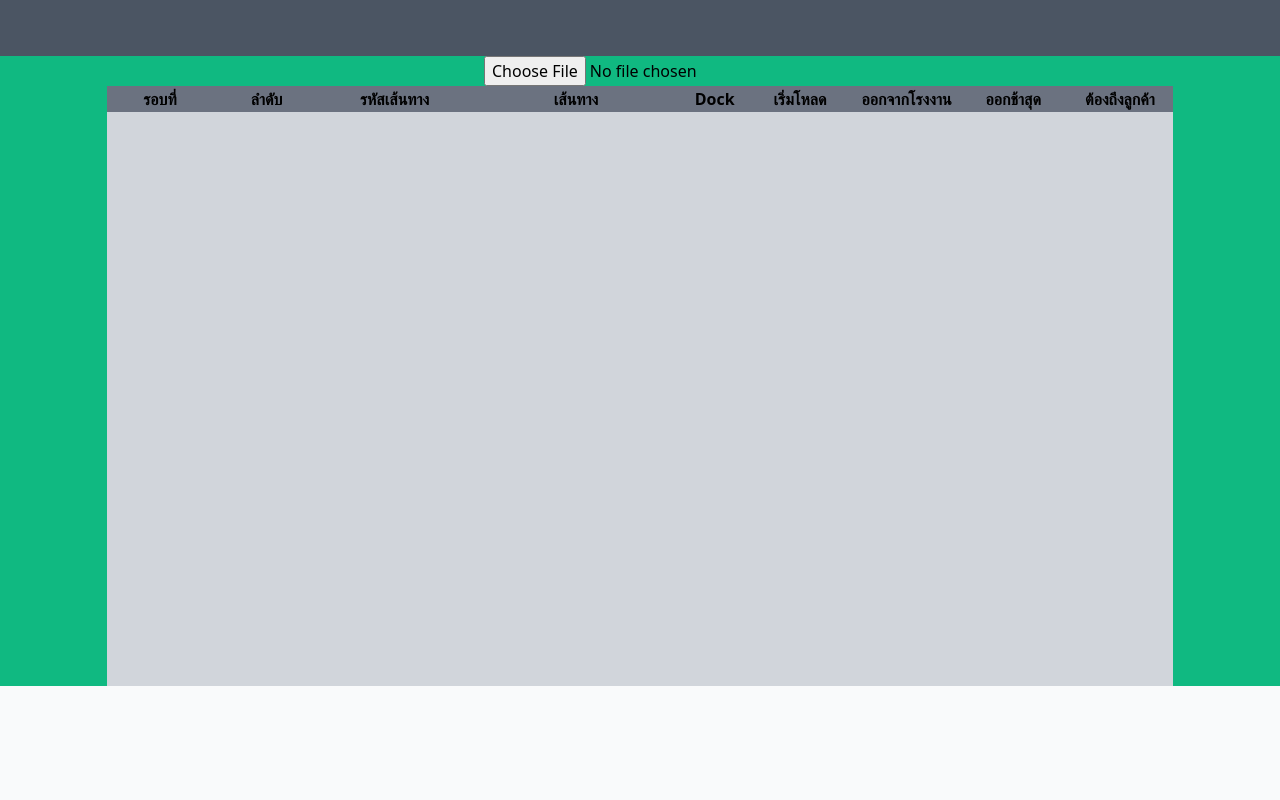
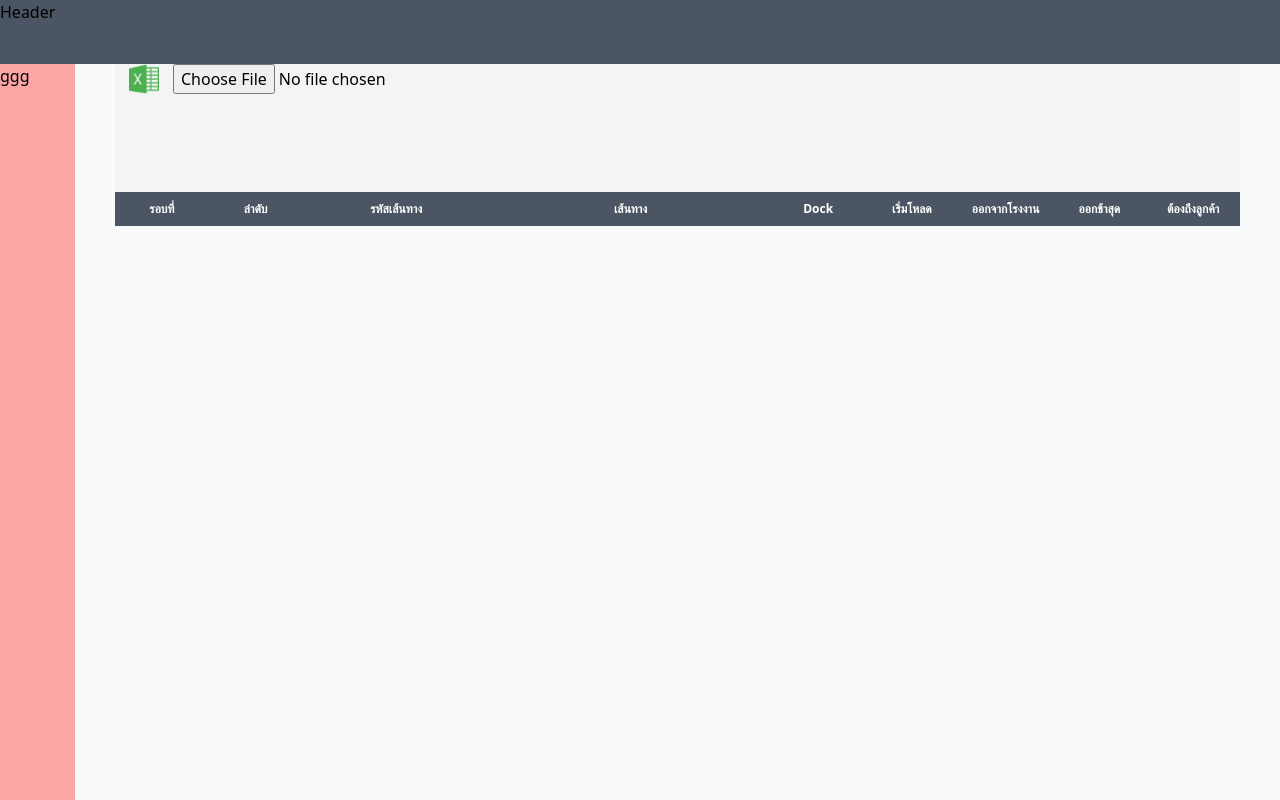
Before and after one commit to chaiyaphat20/react_redux_toolkit_tailwind, a React (Create React App) app: page /home in a window 1280 px wide. Built offline with nearby package versions, Linux system fonts and the light colour scheme.

Commit message:
css: custom ui table

```diff
--- a/src/Pages/Home/Home.tsx
+++ b/src/Pages/Home/Home.tsx
@@ -1,7 +1,7 @@
 import { Excel } from '../../models/excel';
 import * as XLSX from 'xlsx';
 import { useState } from 'react';
-
+import excelIcon from '../../assets/images/excel.png'
 function Home() {
   const [items, setItems] = useState<Excel[]>([]);
   const readExcel = (file: any) => {
@@ -27,10 +27,22 @@ function Home() {
   };
 
   return (
-    <div className="h-screen w-screen min-w-980">
-      <div className="h-14 bg-gray-600"></div>
-      <div className="w-full bg-green-500 justify-center flex items-center flex-col">
+    <div className="flex flex-col w-screen h-screen overflow-y-hidden min-w-980">
+      <div className="w-full h-16 bg-gray-600">
+        <h1>Header</h1>
+      </div>
+      <div className="flex w-full h-full-4rem">
+        <div className="w-20 h-full bg-red-300">ggg</div>
+        <div className="w-full h-full px-10 ">
+          <div className="w-full h-32 bg-gray-100">
+
+            <div className="flex items-center justify-evenly w-96">
+              <label htmlFor="file-input">
+                <img src={excelIcon} width={30} className="cursor-pointer" alt="images"/>
+              </label>
+
               <input
+                id="file-input"
                 type="file"
                 onChange={(e) => {
                   if (!e.target.files) return;
@@ -38,33 +50,35 @@ function Home() {
                   readExcel(file);
                 }}
               />
-        <div className="bg-gray-300 w-10/12 h-600 overflow-y-auto">
-          <table className="table-fixed w-full">
-            <thead className="bg-gray-500">
-              <tr>
-                <th className="w-20">รอบที่</th>
-                <th className="w-20">ลำดับ</th>
-                <th className="w-28">รหัสเส้นทาง</th>
-                <th className="w-40">เส้นทาง</th>
-                <th className="w-12">Dock</th>
-                <th className="w-20">เริ่มโหลด</th>
-                <th className="w-20">ออกจากโรงงาน</th>
-                <th className="w-20">ออกช้าสุด</th>
-                <th className="w-20">ต้องถึงลูกค้า</th>
+            </div>
+          </div>
+          <div className="w-full pb-4 overflow-y-scroll text-xs 2xl:xl:text-sm h-4/5">
+            <table className="w-full text-center ">
+              <thead className="text-white bg-gray-600">
+                <tr className="flex w-full py-2 ">
+                  <th className="w-1/12 ">รอบที่</th>
+                  <th className="w-1/12 ">ลำดับ</th>
+                  <th className="w-2/12 ">รหัสเส้นทาง</th>
+                  <th className="w-3/12">เส้นทาง</th>
+                  <th className="w-1/12 ">Dock</th>
+                  <th className="w-1/12">เริ่มโหลด</th>
+                  <th className="w-1/12 ">ออกจากโรงงาน</th>
+                  <th className="w-1/12">ออกช้าสุด</th>
+                  <th className="w-1/12 ">ต้องถึงลูกค้า</th>
                 </tr>
               </thead>
-            <tbody className="text-center">
+              <tbody>
                 {items.map((data, index) => (
-                <tr key={index} className={`${index % 2 === 0 ? 'bg-gray-200' : null} `}>
-                  <th className="w-1/2 ">{data.ROUND_NO}</th>
-                  <td className="w-1/2">{data.ROUTE_SEQ}</td>
-                  <td className="w-1/2">{data.ROUTE_CODE}</td>
-                  <td className="w-1/2">{data.ROUTE_NAME}</td>
-                  <td className="w-1/2">{data.DOCK_NO}</td>
-                  <td className="w-1/2">{data.LOADING_TIME}</td>
-                  <td className="w-1/2">{data.LEAVE_TIME}</td>
-                  <td className="w-1/2">{data.LATE_TIME}</td>
-                  <td className="w-1/2">{data.ARRIVE_TIME}</td>
+                  <tr key={index} className={`${index % 2 === 0 ? 'bg-gray-200' : null} flex w-full py-2`}>
+                    <th className="w-1/12 ">{data.ROUND_NO}</th>
+                    <td className="w-1/12 ">{data.ROUTE_SEQ}</td>
+                    <td className="w-2/12 ">{data.ROUTE_CODE}</td>
+                    <td className="w-3/12 ">{data.ROUTE_NAME}</td>
+                    <td className="w-1/12 ">{data.DOCK_NO}</td>
+                    <td className="w-1/12 ">{data.LOADING_TIME}</td>
+                    <td className="w-1/12 ">{data.LEAVE_TIME}</td>
+                    <td className="w-1/12 ">{data.LATE_TIME}</td>
+                    <td className="w-1/12 ">{data.ARRIVE_TIME}</td>
                   </tr>
                 ))}
               </tbody>
@@ -72,6 +86,7 @@ function Home() {
           </div>
         </div>
       </div>
+    </div>
   );
 }
 
--- a/src/index.css
+++ b/src/index.css
@@ -3,48 +3,8 @@
 @tailwind utilities;
 
 @layer base {
-    body {
-        @apply bg-gray-50;
-    }
-    blockquote,
-    dl,
-    dd,
-    h1,
-    h2,
-    h3,
-    h4,
-    h5,
-    h6,
-    hr,
-    figure,
-    p,
-    pre {
-        margin: 0;
-    }
-    h1,
-    h2,
-    h3,
-    h4,
-    h5,
-    h6 {
-        font-size: inherit;
-        font-weight: inherit;
-    }
-    ol,
-    ul {
-        list-style: none;
-        margin: 0;
-        padding: 0;
-    }
-    img,
-    svg,
-    video,
-    canvas,
-    audio,
-    iframe,
-    embed,
-    object {
-        display: block;
-        vertical-align: middle;
-    }
+  body {
+    @apply bg-gray-50;
+  }
+
 }
--- a/tailwind.config.js
+++ b/tailwind.config.js
@@ -11,8 +11,16 @@ module.exports = {
         full: '100%',
         980: '980px',
       },
+      minHeight: {
+        0: '0',
+        '1/4': '25%',
+        '1/2': '50%',
+        '3/4': '75%',
+        full: '100%',
+      },
       height: {
         600: '600px',
+        'full-4rem': 'calc(100% - 4rem)',
       },
     },
   },
```
Also changed, not shown: src/assets/images/excel.png (added). Lines whose indentation alone changed are shown as unchanged.
